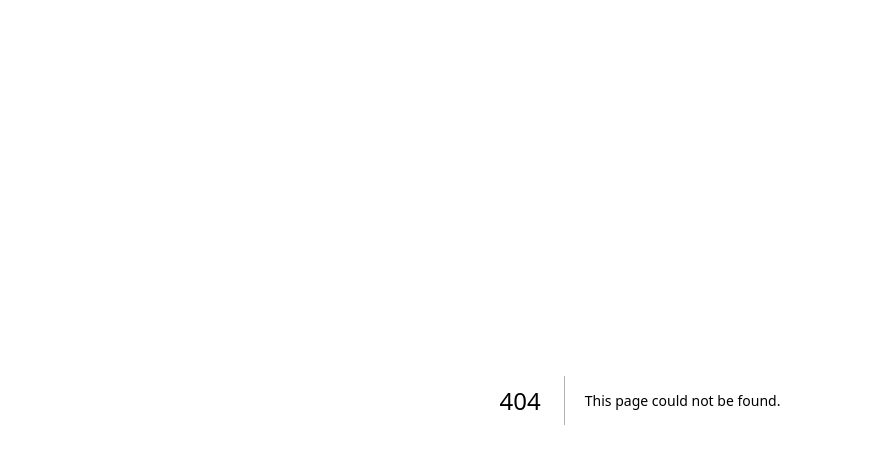
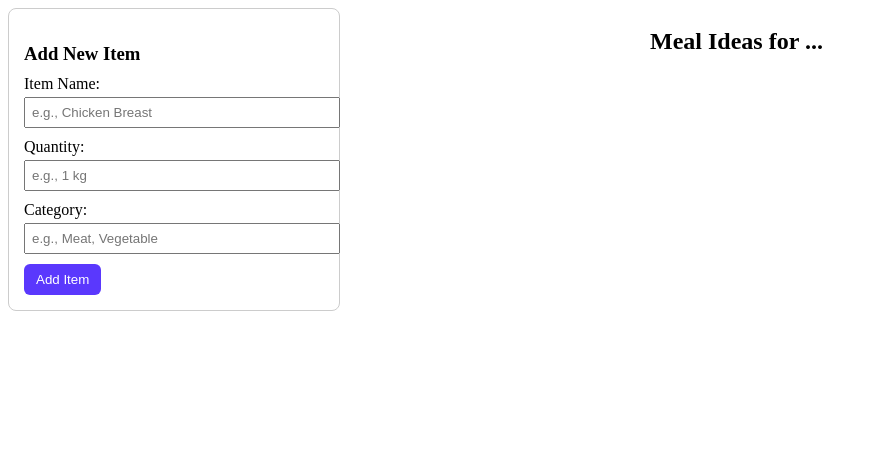
Before and after one commit to SehajbirK/cprg306-assignments, a Next.js app: page /week-8 in a window 1280 px wide. Before the commit this address had no page. Shown: the top 464 px of the page, without its empty margins (0-877 px from the left). Built offline with nearby package versions, Linux system fonts and the light colour scheme.

Commit message:
Update Week 8 files: improved NewItem form and styling, prepare app structure

```diff
--- /dev/null
+++ b/app/week-8/item-list.js
@@ -0,0 +1,12 @@
+"use client";
+import Item from "./item";
+
+export default function ItemList({ items, onItemSelect }) {
+  return (
+    <ul>
+      {items.map((item) => (
+        <Item key={item.id} item={item} onSelect={onItemSelect} />
+      ))}
+    </ul>
+  );
+}
--- /dev/null
+++ b/app/week-8/item.js
@@ -0,0 +1,7 @@
+export default function Item({ item, onSelect }) {
+  return (
+    <li onClick={() => onSelect(item)} style={{ cursor: "pointer" }}>
+      {item.name} ({item.category}) – {item.quantity}
+    </li>
+  );
+}
--- /dev/null
+++ b/app/week-8/items.json
@@ -0,0 +1,5 @@
+[
+  { "id": "1", "name": "Apples", "quantity": 3, "category": "Fruit" },
+  { "id": "2", "name": "Milk", "quantity": 2, "category": "Dairy" },
+  { "id": "3", "name": "Bread", "quantity": 1, "category": "Bakery" }
+]
--- /dev/null
+++ b/app/week-8/meal-ideas.js
@@ -0,0 +1,41 @@
+"use client";
+import { useState, useEffect } from "react";
+
+export default function MealIdeas({ ingredient }) {
+  const [meals, setMeals] = useState([]);
+
+  async function fetchMealIdeas(ingredient) {
+    try {
+      const response = await fetch(
+        `https://www.themealdb.com/api/json/v1/1/filter.php?i=${ingredient}`
+      );
+      const data = await response.json();
+      return data.meals || [];
+    } catch (error) {
+      console.error("Error fetching meal ideas:", error);
+      return [];
+    }
+  }
+
+  async function loadMealIdeas() {
+    if (ingredient) {
+      const meals = await fetchMealIdeas(ingredient);
+      setMeals(meals);
+    }
+  }
+
+  useEffect(() => {
+    loadMealIdeas();
+  }, [ingredient]);
+
+  return (
+    <div>
+      <h2>Meal Ideas for {ingredient || "..."}</h2>
+      <ul>
+        {meals.map((meal) => (
+          <li key={meal.idMeal}>{meal.strMeal}</li>
+        ))}
+      </ul>
+    </div>
+  );
+}
--- /dev/null
+++ b/app/week-8/new-item.js
@@ -0,0 +1,88 @@
+"use client";
+import { useState } from "react";
+
+export default function NewItem({ onAddItem }) {
+  const [name, setName] = useState("");
+  const [quantity, setQuantity] = useState("");
+  const [category, setCategory] = useState("");
+
+  function handleSubmit(e) {
+    e.preventDefault();
+    if (!name) return; // simple validation
+
+    const newItem = {
+      id: Date.now(),
+      name: name + (quantity ? `, ${quantity}` : ""),
+      quantity,
+      category,
+    };
+    onAddItem(newItem);
+
+    // Reset fields
+    setName("");
+    setQuantity("");
+    setCategory("");
+  }
+
+  return (
+    <form
+      onSubmit={handleSubmit}
+      style={{
+        border: "1px solid #ccc",
+        padding: "15px",
+        borderRadius: "8px",
+        marginBottom: "20px",
+        maxWidth: "300px",
+      }}
+    >
+      <h3 style={{ marginBottom: "10px" }}>Add New Item</h3>
+
+      <div style={{ marginBottom: "10px" }}>
+        <label style={{ display: "block", marginBottom: "4px" }}>Item Name:</label>
+        <input
+          type="text"
+          value={name}
+          onChange={(e) => setName(e.target.value)}
+          placeholder="e.g., Chicken Breast"
+          style={{ width: "100%", padding: "6px" }}
+        />
+      </div>
+
+      <div style={{ marginBottom: "10px" }}>
+        <label style={{ display: "block", marginBottom: "4px" }}>Quantity:</label>
+        <input
+          type="text"
+          value={quantity}
+          onChange={(e) => setQuantity(e.target.value)}
+          placeholder="e.g., 1 kg"
+          style={{ width: "100%", padding: "6px" }}
+        />
+      </div>
+
+      <div style={{ marginBottom: "10px" }}>
+        <label style={{ display: "block", marginBottom: "4px" }}>Category:</label>
+        <input
+          type="text"
+          value={category}
+          onChange={(e) => setCategory(e.target.value)}
+          placeholder="e.g., Meat, Vegetable"
+          style={{ width: "100%", padding: "6px" }}
+        />
+      </div>
+
+      <button
+        type="submit"
+        style={{
+          padding: "8px 12px",
+          backgroundColor: "#5A38FD",
+          color: "#fff",
+          border: "none",
+          borderRadius: "6px",
+          cursor: "pointer",
+        }}
+      >
+        Add Item
+      </button>
+    </form>
+  );
+}
--- /dev/null
+++ b/app/week-8/page.js
@@ -0,0 +1,35 @@
+"use client";
+import { useState } from "react";
+import NewItem from "./new-item";
+import ItemList from "./item-list";
+import MealIdeas from "./meal-ideas";
+
+export default function Page() {
+  const [items, setItems] = useState([]);
+  const [selectedItemName, setSelectedItemName] = useState("");
+
+  function handleAddItem(newItem) {
+    setItems([...items, newItem]);
+  }
+
+  function handleItemSelect(item) {
+    const cleanedName = item.name
+      .split(",")[0]                       // remove ", 1 kg" etc.
+      .replace(/[^\p{L}\p{N}\s]/gu, "")   // remove emojis
+      .trim();
+    setSelectedItemName(cleanedName);
+  }
+
+  return (
+    <div style={{ display: "flex", gap: "20px" }}>
+      <div style={{ flex: 1 }}>
+        <NewItem onAddItem={handleAddItem} />
+        <ItemList items={items} onItemSelect={handleItemSelect} />
+      </div>
+
+      <div style={{ flex: 1 }}>
+        <MealIdeas ingredient={selectedItemName} />
+      </div>
+    </div>
+  );
+}
--- a/package.json
+++ b/package.json
@@ -4,7 +4,10 @@
   "description": "",
   "main": "index.js",
   "scripts": {
-    "test": "echo \"Error: no test specified\" && exit 1"
+  "dev": "next dev",
+  "build": "next build",
+  "start": "next start",
+  "test": "echo \"Error: no test specified\" && exit 1"
   },
   "keywords": [],
   "author": "",
```
